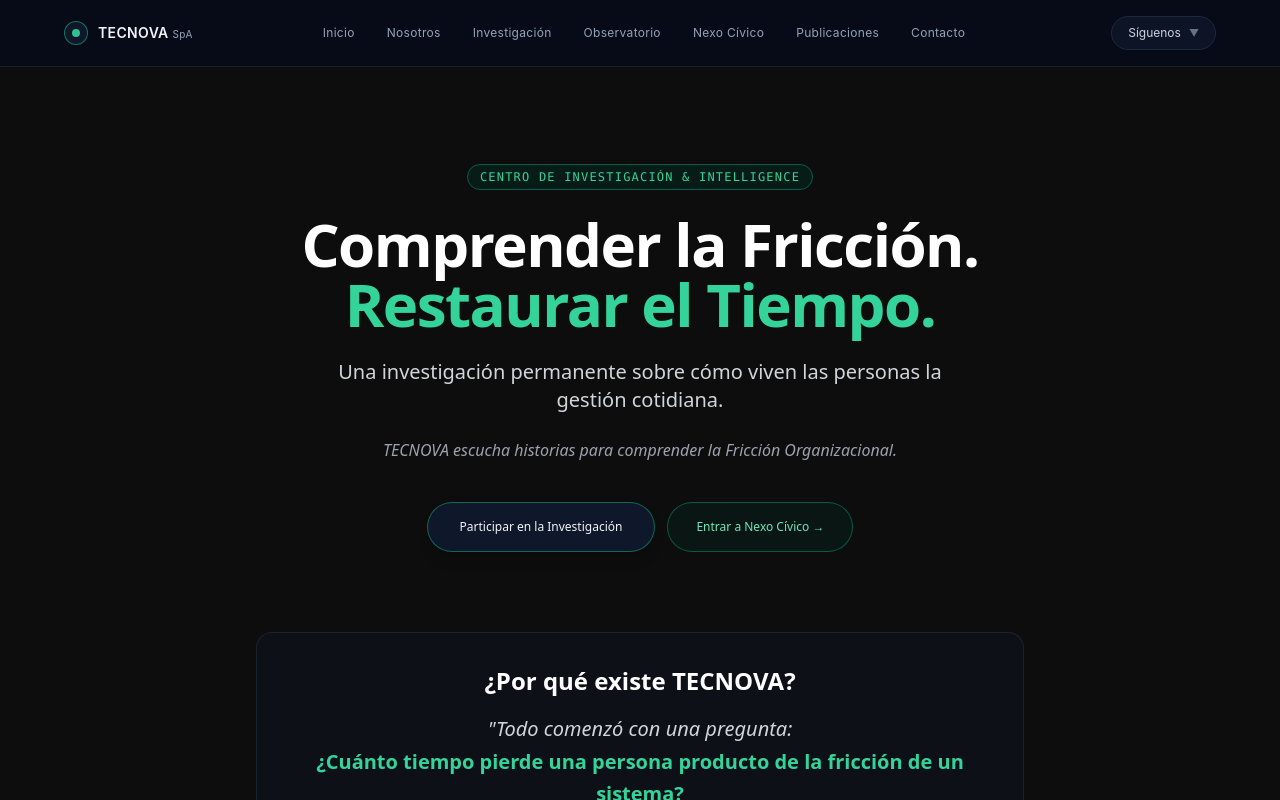
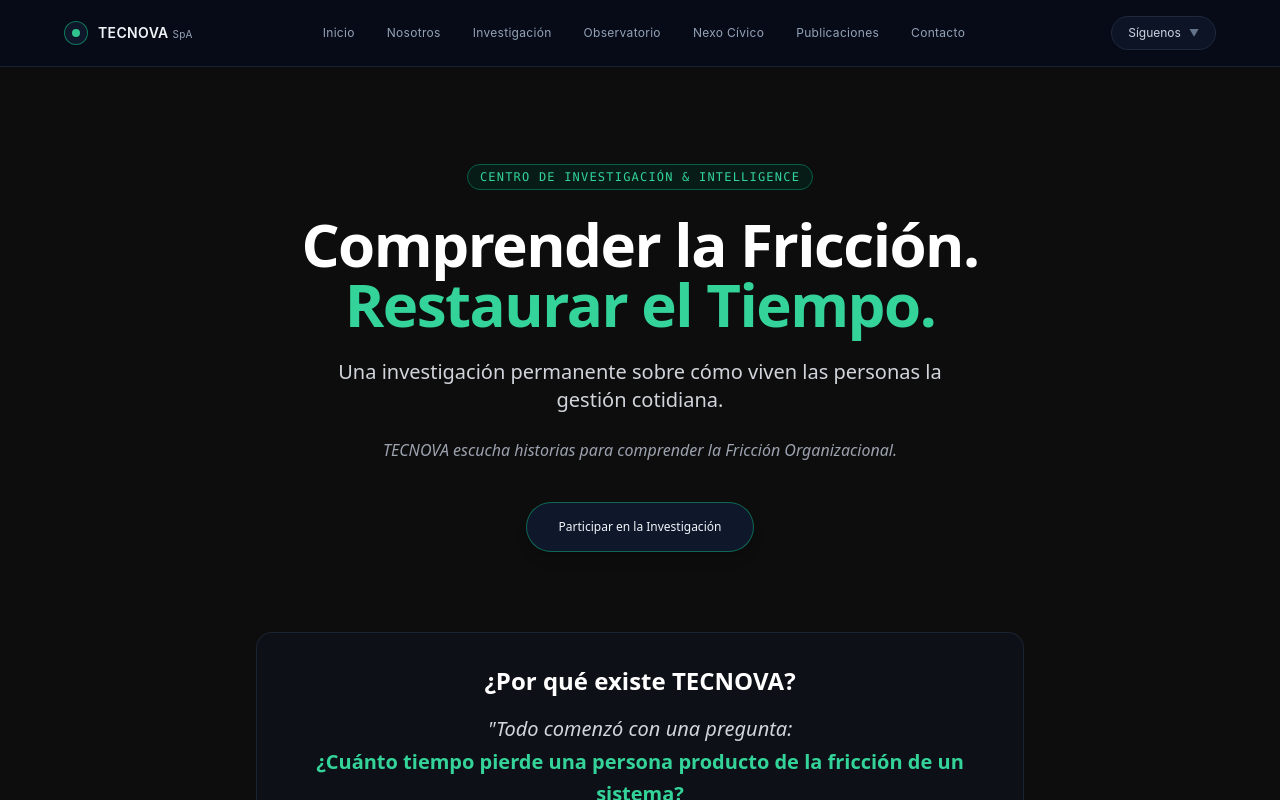
Before and after one commit to tecnova1/tecnova-platform, a Next.js app: page / in a window 1280 px wide. Shown: the top 800 px of the page. Built offline with nearby package versions, Linux system fonts and the light colour scheme.

Commit message:
Ajustar portada TECNOVA: separar acceso a Nexo

```diff
--- a/app/page.tsx
+++ b/app/page.tsx
@@ -25,11 +25,8 @@ export default function Home() {
         </p>
 
         {/* COMPONENTE MODAL INTERNO */}
-        <div className="pt-3 sm:pt-4 flex flex-col sm:flex-row justify-center gap-3">
+        <div className="pt-3 sm:pt-4 flex justify-center">
           <ModalInvestigacion />
-          <a href="/nexo" className="inline-flex items-center justify-center rounded-full border border-emerald-700/70 bg-emerald-950/30 px-5 sm:px-7 py-3 sm:py-4 text-xs font-medium text-emerald-300 hover:bg-emerald-900/40 transition">
-            Entrar a Nexo Cívico →
-          </a>
         </div>
       </section>
 
```
